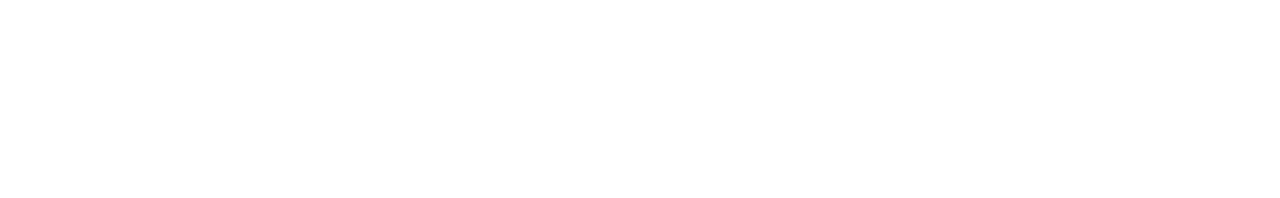
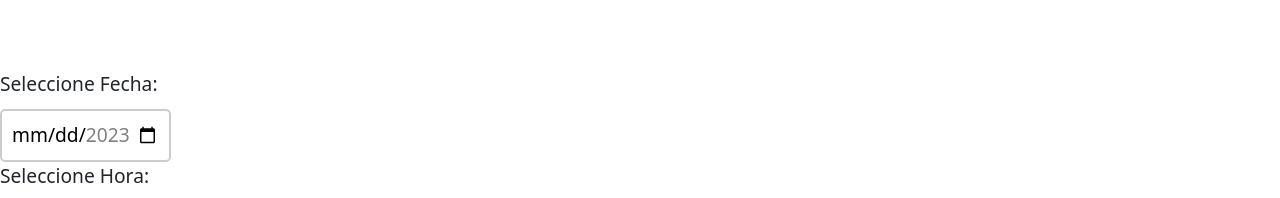
Before and after one commit to DanielLopezZermeno/Cine-mini-Proyecto, an Angular app: page /reservar/1 in a window 1280 px wide. Shown: the part 820-1018 px from the top of the page. Before the commit the page ends 890 px from the top, so only its background shows below. Built offline with nearby package versions, Linux system fonts and the light colour scheme.

Commit message:
calendario

```diff
--- a/src/app/reservar/reservar.component.css
+++ b/src/app/reservar/reservar.component.css
@@ -29,3 +29,21 @@
 .movie-table td:last-child {
   text-align: right;
 }
+
+label {
+  display: block;
+  font-size: 1.2em;
+  margin-bottom: 10px;
+}
+
+input[type='date'] {
+  padding: 10px;
+  border-radius: 5px;
+  border: 2px solid #ccc;
+  font-size: 1.2em;
+}
+
+input[type='date']:focus {
+  border-color: #008cba;
+  box-shadow: 0 0 5px #008cba;
+}
--- a/src/app/reservar/reservar.component.html
+++ b/src/app/reservar/reservar.component.html
@@ -15,10 +15,13 @@
     </tr>
   </table>
 </div>
-<!--<div class="card flex justify-content-center">
-  <p-calendar
-    [(ngModel)]="date"
-    [showTime]="true"
-    [showSeconds]="true"
-  ></p-calendar>
-</div>-->
+<label for="start">Seleccione Fecha:</label>
+<input
+  type="date"
+  id="start"
+  name="trip-start"
+  min="2023-05-14"
+  max="2023-12-31"
+/>
+<label for="hora">Seleccione Hora:</label>
+<input type="time" id="hora" name="hora" min="09:00" max="18:00" step="3600" />
--- a/src/app/reservar/reservar.component.ts
+++ b/src/app/reservar/reservar.component.ts
@@ -15,7 +15,9 @@
   constructor(
     private route: ActivatedRoute,
     private carteleraService: CarteleraService
-  ) {}
+  ) {
+
+  }
 
   ngOnInit(): void {
     const id = this.route.snapshot.paramMap.get('id');
```
